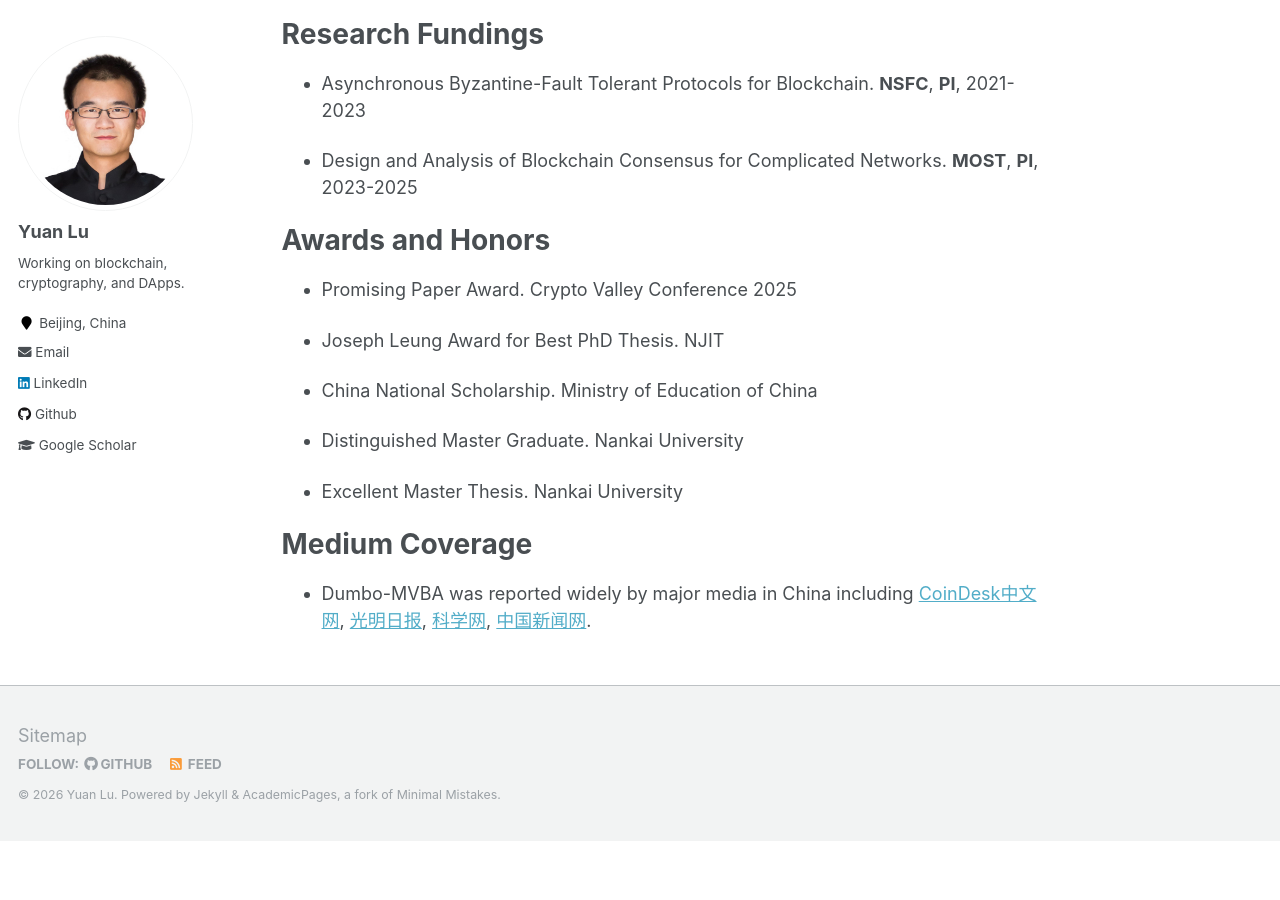
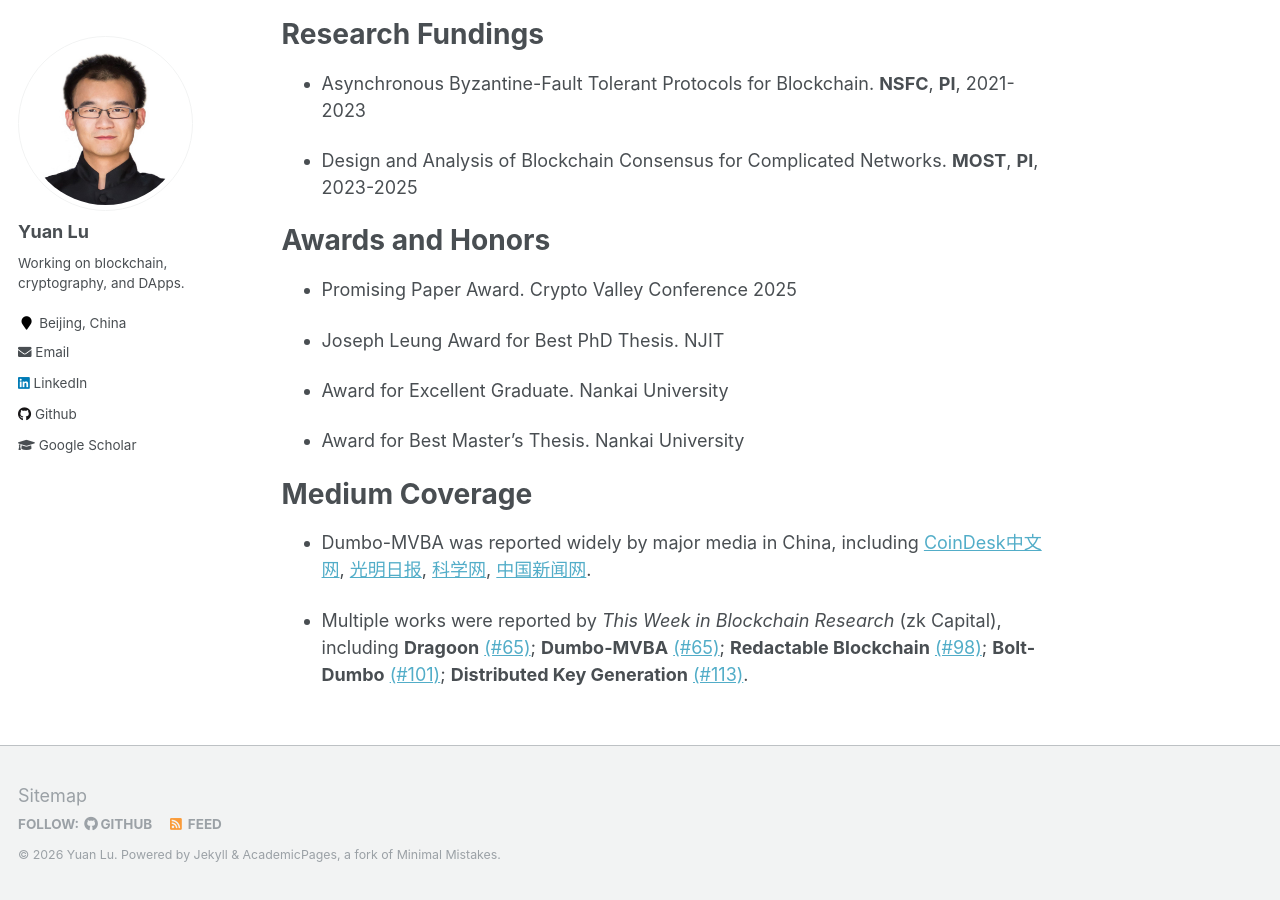
Before and after one commit to yylluu/yylluu.github.io, a Jekyll site: the page built from _pages/about.md, in a window 1280 px wide and 900 px high, scrolled down 1708 px. Built offline with Jekyll 4.4.1, drawn with Linux system fonts in a browser that asks for light colours; before the commit the page ends 2549 px from its top, so only the background shows below that.

Commit message:
Update about.md

```diff
--- a/_pages/about.md
+++ b/_pages/about.md
@@ -8,7 +8,6 @@ redirect_from:
 ---
 
 Hi, welcome to the homepage of Yuan Lu, Ph.D. (simplified Chinese 路远 or traditional Chinese 路遠, which literally means *a long way to go*). I received my Ph.D. in Computer Science from New Jersey Institute of Technology, where I was awarded the Joseph Leung Award for Best CS Dissertation. I have a broad spectrum of interests in blockchain infrastructure, decentralized applications, and the design and analysis of multi-party cryptographic protocols for Web3. In particular, I focus on developing efficient and secure solutions that strengthen the foundations of trustworthy networked systems, with a specific interest in enhancing robustness, protecting privacy, and improving censorship-resilience for citizen-first decentralized infrastructure and user-centric Web3 applications.
-
 
 
 
@@ -82,19 +81,26 @@ Awards and Honors
 
 - Joseph Leung Award for Best PhD Thesis. NJIT
 
+- Award for Excellent Graduate. Nankai University
+
+- Award for Best Master's Thesis. Nankai University
+
+<!--
+
 - China National Scholarship. Ministry of Education of China
 
 - Distinguished Master Graduate. Nankai University
 
 - Excellent Master Thesis. Nankai University
 
+-->
 
 Medium Coverage
 ======
 
-- Dumbo-MVBA was reported widely by major media in China including [CoinDesk中文网](http://www.coindeskchinese.com/#/article/4976), [光明日报](https://app.gmdaily.cn/as/opened/n/85ece7999ee2440391078c2b7c43d890), [科学网](http://news.sciencenet.cn/sbhtmlnews/2021/2/360847.shtm?id=360847), [中国新闻网](http://www.chinanews.com/gn/2021/02-08/9407601.shtml).
+- Dumbo-MVBA was reported widely by major media in China, including [CoinDesk中文网](http://www.coindeskchinese.com/#/article/4976), [光明日报](https://app.gmdaily.cn/as/opened/n/85ece7999ee2440391078c2b7c43d890), [科学网](http://news.sciencenet.cn/sbhtmlnews/2021/2/360847.shtm?id=360847), [中国新闻网](http://www.chinanews.com/gn/2021/02-08/9407601.shtml).
 
-
+- Multiple works were reported by *This Week in Blockchain Research* (zk Capital), including **Dragoon** [(#65)](https://zkcapital.substack.com/p/this-week-in-blockchain-research-5f1); **Dumbo-MVBA** [(#65)](https://zkcapital.substack.com/p/this-week-in-blockchain-research-5f1); **Redactable Blockchain** [(#98)](https://zkcapital.substack.com/p/this-week-in-blockchain-research-087); **Bolt-Dumbo** [(#101)](https://zkcapital.substack.com/p/this-week-in-blockchain-research-5ce); **Distributed Key Generation** [(#113)](https://zkcapital.substack.com/p/this-week-in-blockchain-research-e7b).
 
 <!---
 More Personal Trajectory
```
Also changed, not shown: other parts of _pages/about.md (+1 -1 lines).
